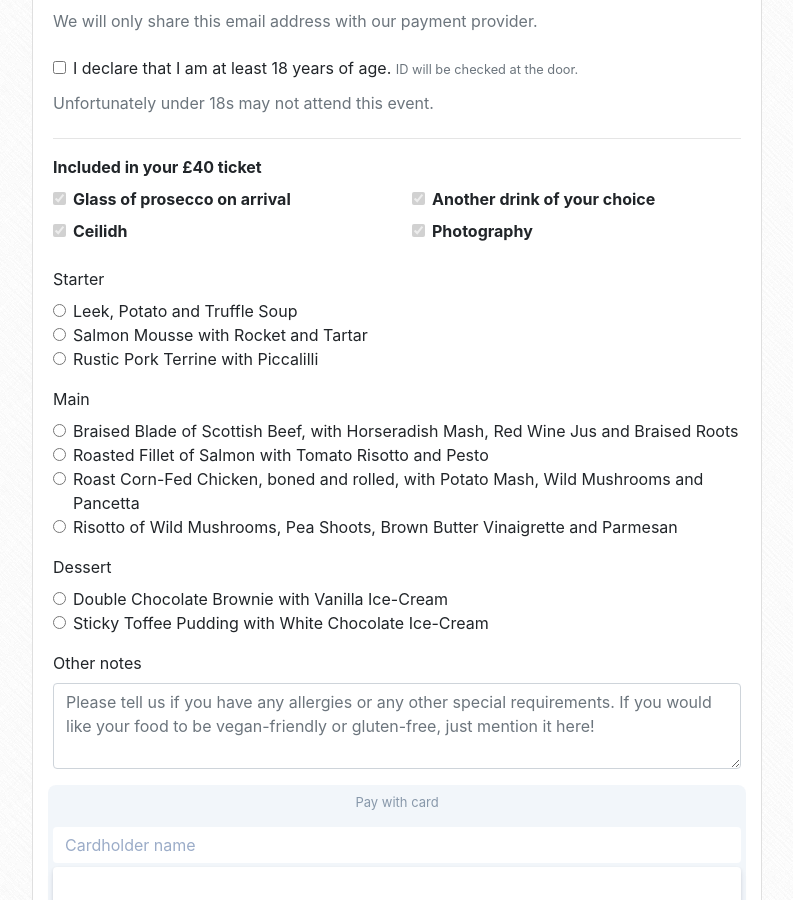
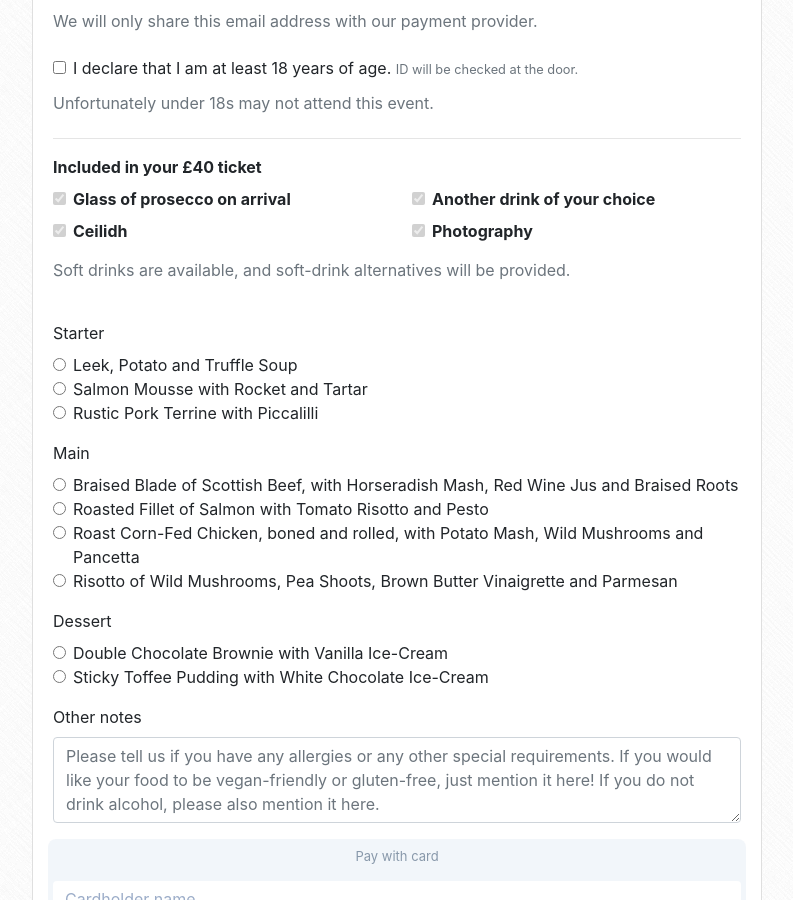
Before and after one commit to compsoc-edinburgh/website, a Jekyll site: the page built from _pages/infball.html, in a window 1280 px wide and 900 px high, scrolled down 1516 px. Shown: the whole window, without its empty margins (243-1036 px from the left). Built offline with Jekyll 4.4.1, drawn with Linux system fonts in a browser that asks for light colours; nearby versions of some CDN libraries.

Commit message:
alcohol requirements

```diff
--- a/_includes/infball/form.html
+++ b/_includes/infball/form.html
@@ -94,6 +94,13 @@
                 </div>
             </div>
         </div>
+        <div class="form-group row">
+            <div class="col">
+                <small class="form-text text-muted mt-0 col-form-label">
+                    Soft drinks are available, and soft-drink alternatives will be provided.
+                </small>
+            </div>
+        </div>
     </fieldset>
     {% endif %}
 
@@ -176,7 +183,7 @@
     <div class="form-group">
         <label for="specialReqs">Other notes {% unless infball_payment %}<small class="text-muted">if you would like to change this please email us ASAP</small>{% endunless %}</label>
         <textarea id="specialReqs" rows=3 class="form-control" maxlength="500"
-            placeholder="Please tell us if you have any allergies or any other special requirements. If you would like your food to be vegan-friendly or gluten-free, just mention it here!"
+            placeholder="Please tell us if you have any allergies or any other special requirements. If you would like your food to be vegan-friendly or gluten-free, just mention it here! If you do not drink alcohol, please also mention it here."
         ></textarea>
     </div>
 
```
